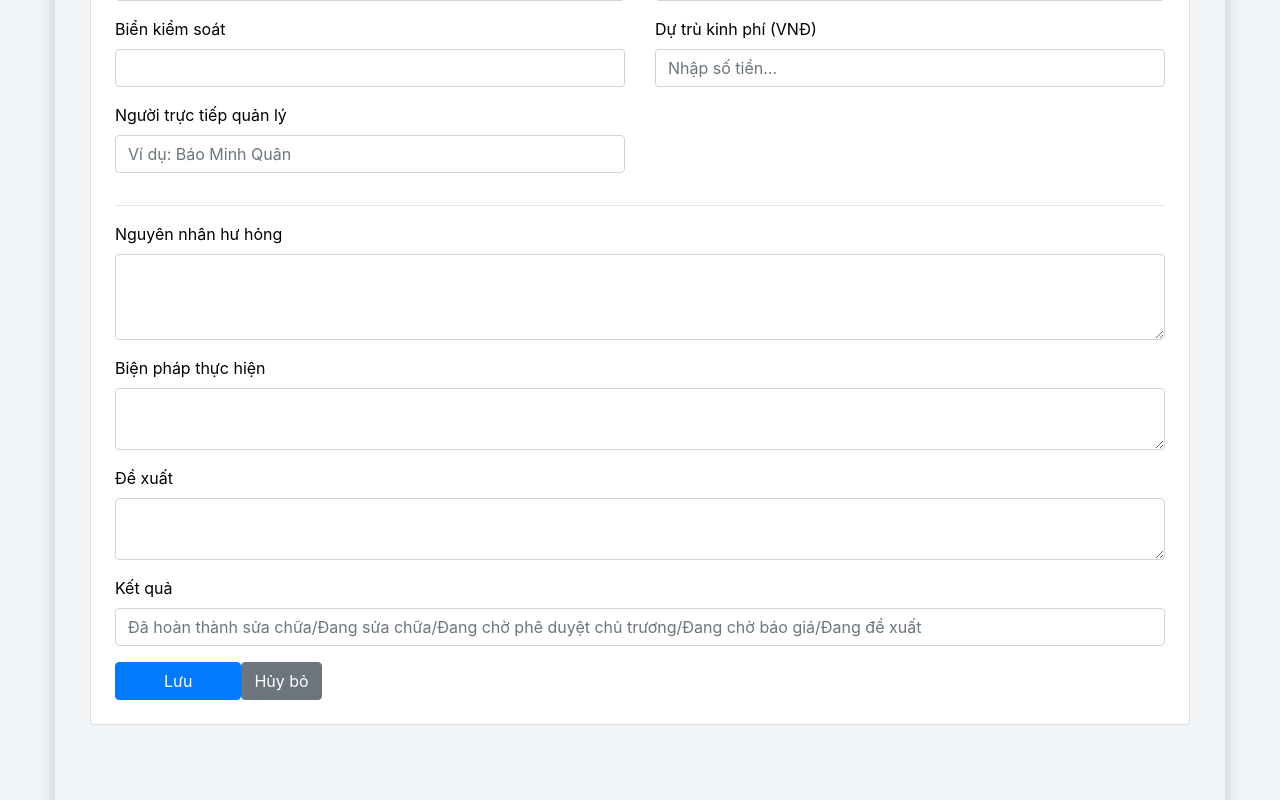
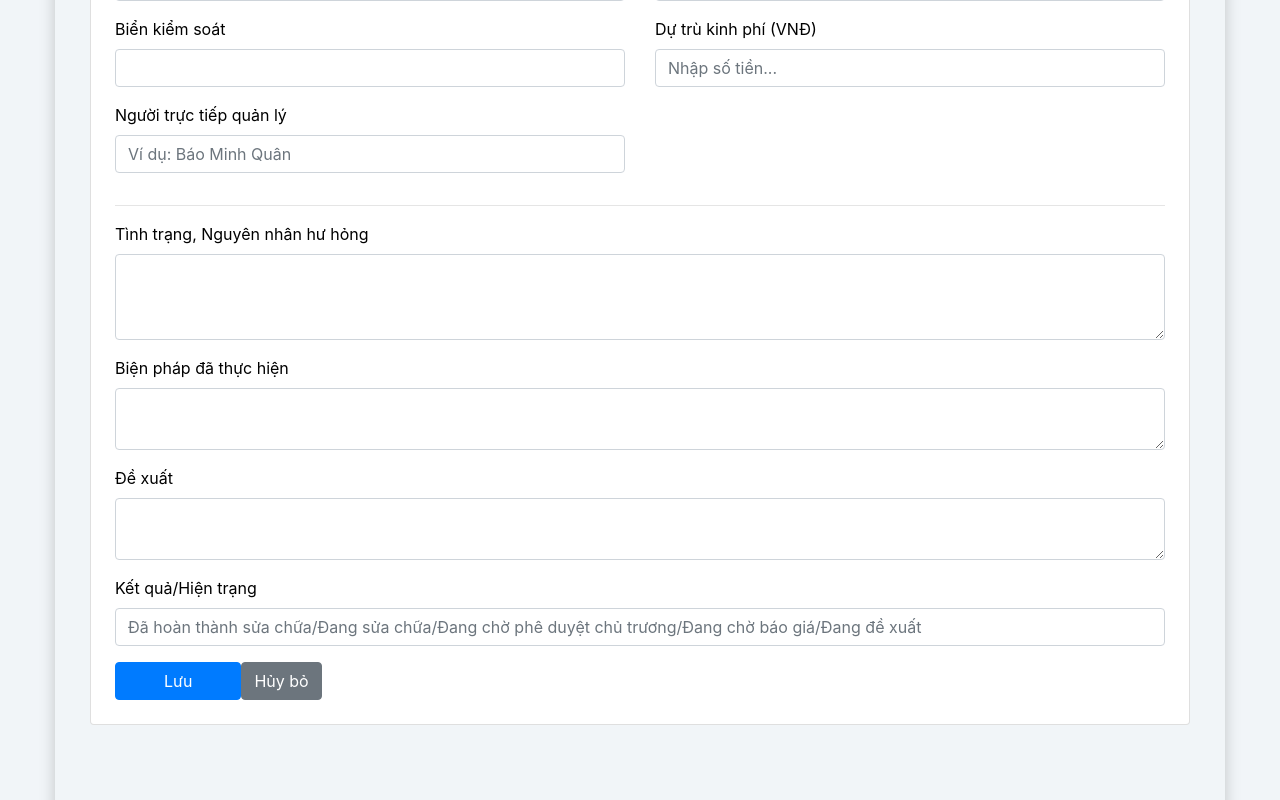
Before and after one commit to duongcntt96/PC07-site-frontend, a React (Create React App) app: page /phuongtien/huhong/add in a window 1280 px wide. Shown: the part 414-1214 px from the top of the page. Built offline with nearby package versions, Linux system fonts and the light colour scheme; no server answers.

Commit message:
Update phuongtienHuHongForm.js

```diff
--- a/src/features/PhuongTienHuHong/phuongtienHuHongForm.js
+++ b/src/features/PhuongTienHuHong/phuongtienHuHongForm.js
@@ -187,12 +187,12 @@ const PhuongtienHuHongForm = () => {
             <hr />
 
             <div className="mb-3">
-              <label className="form-label">Nguyên nhân hư hỏng</label>
+              <label className="form-label">Tình trạng, Nguyên nhân hư hỏng</label>
               <textarea className="form-control" name="nguyen_nhan_hu_hong" rows="3" value={formValues.nguyen_nhan_hu_hong} onChange={handleChange}></textarea>
             </div>
 
             <div className="mb-3">
-              <label className="form-label">Biện pháp thực hiện</label>
+              <label className="form-label">Biện pháp đã thực hiện</label>
               <textarea className="form-control" name="bien_phap_thuc_hien" rows="2" value={formValues.bien_phap_thuc_hien} onChange={handleChange}></textarea>
             </div>
 
@@ -202,7 +202,7 @@ const PhuongtienHuHongForm = () => {
             </div>
 
             <div className="mb-3">
-              <label className="form-label">Kết quả</label>
+              <label className="form-label">Kết quả/Hiện trạng</label>
               <input className="form-control" name="ket_qua" value={formValues.ket_qua} onChange={handleChange} placeholder="Đã hoàn thành sửa chữa/Đang sửa chữa/Đang chờ phê duyệt chủ trương/Đang chờ báo giá/Đang đề xuất"/>
             </div>
 
```
